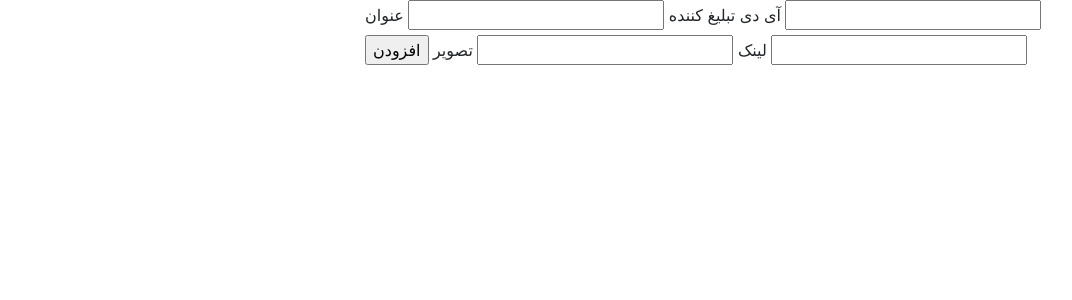
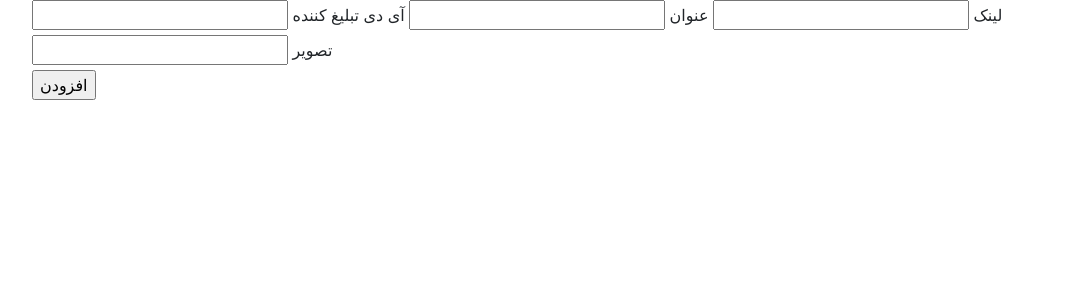
Before and after one commit to solale427/Yektanet, a Django app: template Yektanet/advertiser_management/templates/base_template.html in a window 1280 px wide. Shown: the top 300 px of the page, without its empty margins (53-1125 px from the left). Run offline with Django 3.2, Linux system fonts and the light colour scheme; the template is opened without the code that fills it, so the values that code supplies are empty; some libraries are stand-ins or nearby versions.

Commit message:
validate form

```diff
--- a/Yektanet/advertiser_management/static/style.css
+++ b/Yektanet/advertiser_management/static/style.css
@@ -1,4 +1,5 @@
 
-.form{
-    width: 70%;
+.forms{
+  width: 100%;
+  direction: ltr;
        }
--- a/Yektanet/advertiser_management/templates/base_template.html
+++ b/Yektanet/advertiser_management/templates/base_template.html
@@ -29,7 +29,7 @@
         </div>
     </div>
     {% endfor %}
-    <form action="/advertiser_management/new_ad/" method="post" class="form">
+    <form action="/advertiser_management/new_ad/" method="post" class="forms" >
         {% csrf_token %}
         <input type="number" id="advertiser_id" name="advertiser_id">
         <label for="advertiser_id">آی دی تبلیغ کننده</label>
@@ -39,6 +39,7 @@
         <label for="link">لینک</label>
         <input type="text" id="image" name="image">
         <label for="image">تصویر</label>
+        <br>
         <input type="submit" value="افزودن">
     </form>
 </div>
--- a/Yektanet/advertiser_management/views.py
+++ b/Yektanet/advertiser_management/views.py
@@ -41,4 +41,7 @@ def new_add(request):
                 )
         ad.save()
 
-    return redirect('/advertiser_management/')
+        return redirect('/advertiser_management/')
+    else:
+        errors = [ i + form.errors[i] for i in form.errors]
+        return HttpResponse(tuple(errors))
```
Also changed, not shown: Yektanet/advertiser_management/forms.py (+4 -4 lines).
